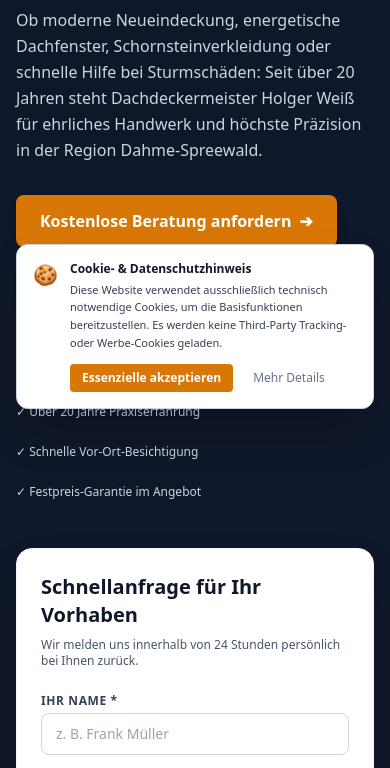
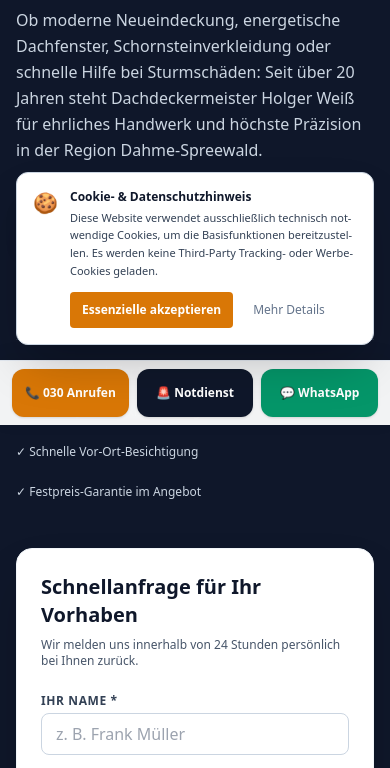
Before and after one commit to Phil12992/Webseiten, a plain HTML site: page Dachdecker_Holger_Weiss/index.html in a window 390 px wide. Shown: the part 419-1187 px from the top of the page. Drawn offline with nearby package versions, Linux system fonts and the light colour scheme.

Commit message:
Upgrade Dachdecker Holger Weiss with 11-point Mobile UX checklist

```diff
--- a/Dachdecker_Holger_Weiss/index.html
+++ b/Dachdecker_Holger_Weiss/index.html
@@ -30,7 +30,22 @@
     }
   </script>
   <style>
-    /* WCAG Accessibility Outline Focus */
+    /* 1. Mobile UX: Remove horizontal scrolling */
+    html, body {
+      max-width: 100%;
+      overflow-x: hidden;
+      position: relative;
+    }
+    *, *::before, *::after {
+      box-sizing: border-box;
+    }
+    /* 2. Mobile UX: Stop text overflow */
+    p, h1, h2, h3, h4, span, a, label {
+      overflow-wrap: break-word;
+      word-break: break-word;
+      hyphens: auto;
+    }
+    /* 3. WCAG Accessibility Outline Focus */
     :focus-visible {
       outline: 3px solid #D97706;
       outline-offset: 2px;
@@ -38,20 +53,24 @@
     /* Skip Link for Screen Readers */
     .skip-link {
       position: absolute;
-      top: -40px;
+      top: -50px;
       left: 0;
       background: #D97706;
       color: white;
-      padding: 8px 16px;
+      padding: 10px 18px;
       z-index: 100;
       transition: top 0.2s;
     }
     .skip-link:focus {
       top: 0;
     }
+    /* Prevent iOS auto-zoom on input focus */
+    input, textarea, select {
+      font-size: 16px !important;
+    }
   </style>
 </head>
-<body class="bg-brand-lightBg text-brand-textMain font-sans antialiased flex flex-col min-h-screen">
+<body class="bg-brand-lightBg text-brand-textMain font-sans antialiased flex flex-col min-h-screen pb-20 sm:pb-0">
 
   <!-- Accessibility: Skip Link -->
   <a href="#main-content" class="skip-link font-medium">Zum Hauptinhalt springen</a>
@@ -360,8 +379,21 @@
     </div>
   </footer>
 
-  <!-- DSGVO COOKIE BANNER (Technisch notwendig, kein Third-Party-Tracking) -->
-  <div id="cookie-banner" class="fixed bottom-4 left-4 right-4 md:left-auto md:right-4 md:max-w-md bg-white border border-slate-300 rounded-xl p-4 shadow-2xl z-50 text-xs text-slate-700">
+  <!-- MOBILE STICKY THUMB ACTION BAR (Buttons in thumb reach - Mobile UX) -->
+  <aside class="sm:hidden fixed bottom-0 left-0 right-0 z-40 bg-white/95 backdrop-blur-md border-t border-slate-200 px-3 py-2 flex items-center justify-between gap-2 shadow-[0_-4px_16px_rgba(0,0,0,0.08)]" aria-label="Schnellkontakt Leiste">
+    <a href="tel:03034622646" class="flex-1 bg-amber-600 hover:bg-amber-700 active:scale-[0.98] text-white font-bold py-3 px-1 rounded-xl text-center text-xs shadow flex items-center justify-center gap-1 transition min-h-[48px]">
+      📞 030 Anrufen
+    </a>
+    <a href="tel:01732354958" class="flex-1 bg-slate-900 hover:bg-slate-800 active:scale-[0.98] text-white font-bold py-3 px-1 rounded-xl text-center text-xs shadow flex items-center justify-center gap-1 transition min-h-[48px]">
+      🚨 Notdienst
+    </a>
+    <a href="https://wa.me/491732354958?text=Hallo%20Herr%20Weiß,%20ich%20habe%20eine%20Dachanfrage." target="_blank" rel="noopener noreferrer" class="flex-1 bg-emerald-600 hover:bg-emerald-700 active:scale-[0.98] text-white font-bold py-3 px-1 rounded-xl text-center text-xs shadow flex items-center justify-center gap-1 transition min-h-[48px]">
+      💬 WhatsApp
+    </a>
+  </aside>
+
+  <!-- DSGVO COOKIE BANNER (Non-blocking, does not cover whole screen) -->
+  <div id="cookie-banner" class="fixed bottom-20 sm:bottom-4 left-4 right-4 md:left-auto md:right-4 md:max-w-md bg-white border border-slate-300 rounded-xl p-4 shadow-2xl z-50 text-xs text-slate-700">
     <div class="flex items-start gap-3">
       <div class="text-xl">🍪</div>
       <div>
@@ -370,10 +402,10 @@
           Diese Website verwendet ausschließlich technisch notwendige Cookies, um die Basisfunktionen bereitzustellen. Es werden keine Third-Party Tracking- oder Werbe-Cookies geladen.
         </p>
         <div class="flex gap-2">
-          <button onclick="document.getElementById('cookie-banner').classList.add('hidden')" class="bg-amber-600 hover:bg-amber-700 text-white font-bold px-3 py-1.5 rounded text-xs transition">
+          <button onclick="document.getElementById('cookie-banner').classList.add('hidden')" class="bg-amber-600 hover:bg-amber-700 active:scale-95 text-white font-bold px-3 py-1.5 rounded text-xs transition min-h-[36px]">
             Essenzielle akzeptieren
           </button>
-          <a href="#datenschutz" class="px-3 py-1.5 text-slate-500 hover:text-slate-800 text-xs transition">
+          <a href="#datenschutz" class="px-3 py-1.5 text-slate-500 hover:text-slate-800 text-xs transition min-h-[36px] inline-flex items-center">
             Mehr Details
           </a>
         </div>
```
